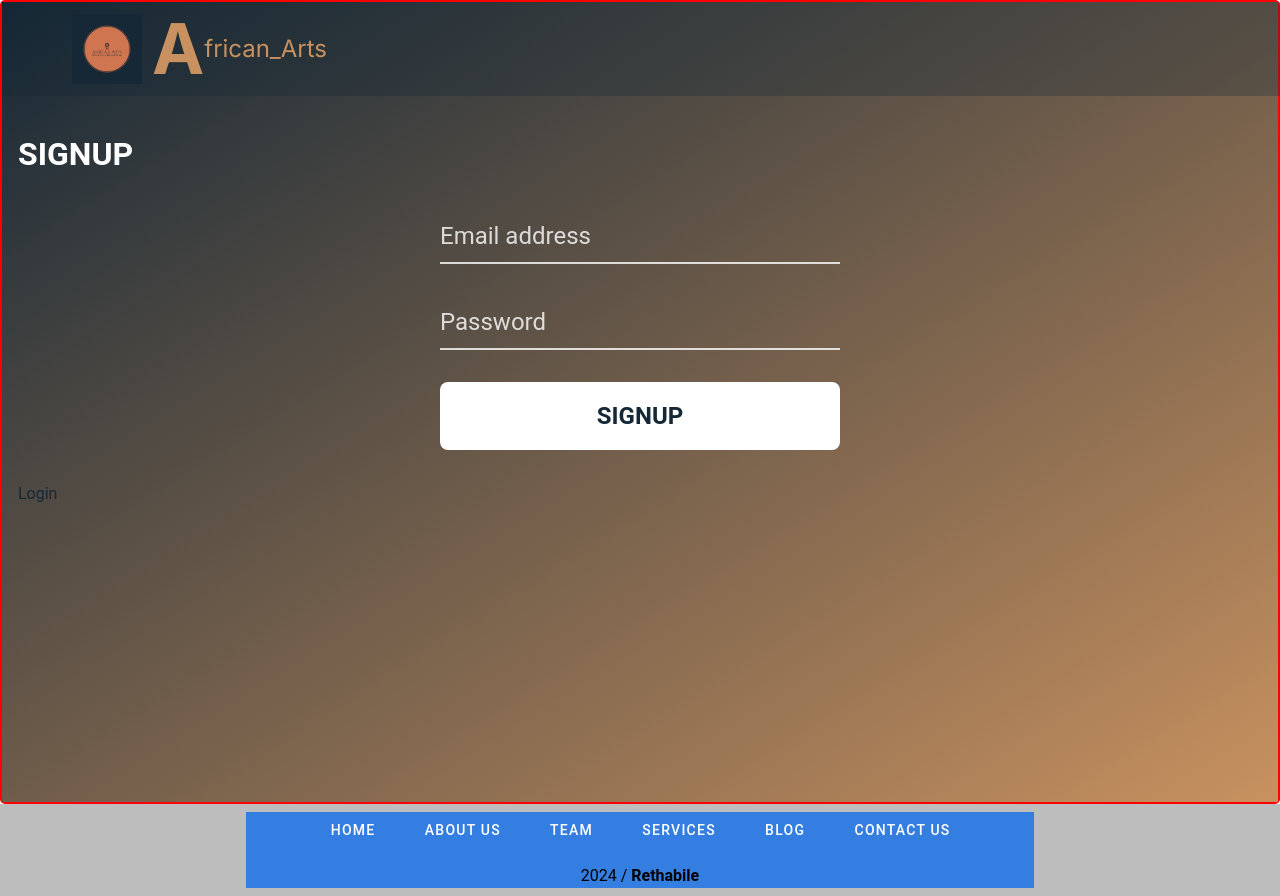
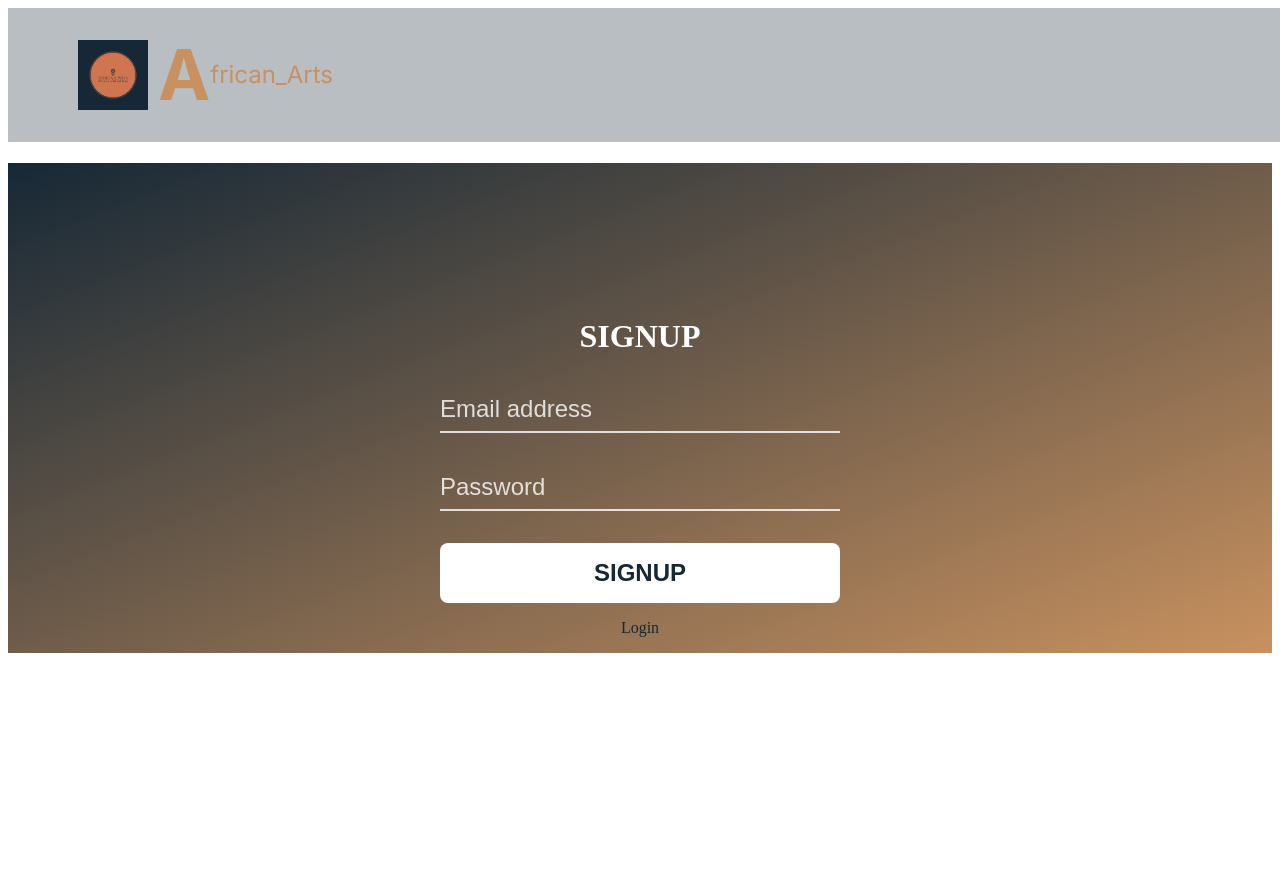
Before and after one commit to Twist1154/E-commerce-front-end, a Vue app: page /register in a window 1280 px wide. After the commit the page ends 816 px from the top, so only its background shows below. Built offline with nearby package versions, Linux system fonts and the light colour scheme.

Commit message:
modified file structre add my own classes

```diff
--- a/public/index.html
+++ b/public/index.html
@@ -6,6 +6,12 @@
     <meta name="viewport" content="width=device-width,initial-scale=1.0">
     <link rel="icon" href="<%= BASE_URL %>favicon.ico">
     <title><%= htmlWebpackPlugin.options.title %></title>
+    <link
+    rel="stylesheet"
+    href="https://pro.fontawesome.com/releases/v5.15.3/css/all.css"
+    integrity="sha384-iKbFRxucmOHIcpWdX9NTZ5WETOPm0Goy0WmfyNcl52qSYtc2Buk0NCe6jU1sWWNB"
+    crossorigin="anonymous"
+  />
   </head>
   <body>
     <noscript>
--- a/src/App.vue
+++ b/src/App.vue
@@ -1,30 +1,15 @@
 <template>
-  <!-- v-layout structure with Vuetify components -->
-
-      <div>
-        <div class="page-wrap">
-          <router-view></router-view>
-        </div>
-      </div>
-    <AppFooter />
+  <div>
+    <router-view></router-view>
+  </div>
 </template>
 
 <script>
-import AppFooter from '@/components/AppFooter.vue';
-
 export default {
   name: "App",
-  components: {
-    AppFooter
-    },
 };
 </script>
 
 <style scoped>
-
-.page-wrap {
-  margin: auto;
-  border: 2px solid red;
-  border-radius: 5px;
-}
+/* No styles applied */
 </style>
--- a/src/components/NavG.vue
+++ b/src/components/NavG.vue
@@ -18,13 +18,13 @@
         <h1 class="title"><span class="first-letter">A</span>frican_<span>Arts</span></h1>
       </div>
       <ul class="sidebar-links">
-        <li><router-link class="link" :to="{ name: 'home' }">Home</router-link></li>
-        <li><router-link class="link" :to="{ name: 'about' }">About</router-link></li>
+        <li><router-link class="link" :to="{ path: '/' }">Home</router-link></li>
+        <li><router-link class="link" :to="{ path: '/products' }">About</router-link></li>
+        <li><router-link class="link" :to="{ name: 'register' }">SignUp</router-link></li>
       </ul>
     </aside>
   </transition>
 </template>
-
 
 <script>
 export default {
@@ -39,26 +39,33 @@ export default {
   methods: {
   toggleMobileNav() {
     this.mobileNav = !this.mobileNav;
+    console.log('Mobile Nav toggled:', this.mobileNav);
   },
   handleScroll() {
     this.scrollPosition = window.scrollY;
+    console.log('Scroll position:', this.scrollPosition);
   },
   handleResize() {
     this.windowWidth = window.innerWidth;
+    console.log('Window width:', this.windowWidth);
     if (this.windowWidth > 768) {
       this.mobileNav = false; // Close sidebar on large screens
+      console.log('Mobile nav closed due to resize');
     }
   }
 },
 mounted() {
+  console.log('Component mounted');
   window.addEventListener('scroll', this.handleScroll);
   window.addEventListener('resize', this.handleResize);
   this.handleResize(); // Initialize mobileNav based on initial window size
 },
 beforeUnmount() {
+  console.log('Component before unmount');
   window.removeEventListener('scroll', this.handleScroll);
   window.removeEventListener('resize', this.handleResize);
 }
+
 };
 </script>
 
@@ -77,14 +84,14 @@ header {
   }
 
   nav {
-    position: relative;
     display: flex;
-    flex-direction: row;
+    justify-content: space-between;
+    align-items: center;
     padding: 12px 0;
     width: 90%;
     margin: 0 auto;
 
-    @media (min-width: 110px) {
+    @media (min-width: 1100px) {
       max-width: 1140px;
     }
   }
@@ -94,28 +101,28 @@ header {
     align-items: center;
 
     img {
-      width: 70px; /* Image size */
+      width: 70px;
       height: auto;
-      margin-right: 10px; /* Space between image and title */
+      margin-right: 10px;
       transition: .5s ease all;
     }
 
     .title {
       font-family: 'Inter', sans-serif;
-      font-size: 24px; /* General title size */
+      font-size: 24px;
       color: #C8915F;
       font-weight: 400;
       display: flex;
       align-items: center;
 
       .first-letter {
-        font-size: 70px; /* Match the image size */
-        font-weight: 700; /* Make the first letter bold */
+        font-size: 70px;
+        font-weight: 700;
         line-height: 1;
       }
 
       span {
-        font-size: 24px; /* Smaller size for the rest of the text */
+        font-size: 24px;
         font-weight: 400;
       }
     }
@@ -124,10 +131,6 @@ header {
   .icon {
     display: flex;
     align-items: center;
-    position: absolute;
-    top: 0;
-    right: 24px;
-    height: 100%;
 
     i {
       cursor: pointer;
@@ -141,46 +144,35 @@ header {
   }
 }
 
-/* Sidebar Styles */
 .sidebar {
-  background-color: #162836; /* Dark navy blue background */
+  background-color: #162836;
   width: 250px;
   height: 100vh;
   padding: 20px;
-  display: flex;
-  flex-direction: column;
   position: fixed;
   left: 0;
   top: 0;
   z-index: 1000;
 
   .sidebar-branding {
-    display: flex;
-    align-items: center;
     margin-bottom: 40px;
-
-    img {
-      width: 70px; /* Image size */
-      height: auto;
-      margin-right: 10px; /* Space between image and title */
-    }
 
     .title {
       font-family: 'Inter', sans-serif;
-      font-size: 24px; /* General title size */
+      font-size: 24px;
       color: #C8915F;
       font-weight: 400;
       display: flex;
       align-items: center;
 
       .first-letter {
-        font-size: 70px; /* Match the image size */
-        font-weight: 700; /* Make the first letter bold */
+        font-size: 70px;
+        font-weight: 700;
         line-height: 1;
       }
 
       span {
-        font-size: 24px; /* Smaller size for the rest of the text */
+        font-size: 24px;
         font-weight: 400;
       }
     }
--- a/src/main.js
+++ b/src/main.js
@@ -2,13 +2,6 @@ import { createApp } from 'vue';
 import App from './App.vue';
 import * as VueRouter from 'vue-router';
 
-//import './main.css';
-
-// Vuetify styles
-import 'vuetify/styles'
-import { createVuetify } from 'vuetify'
-import * as components from 'vuetify/components'
-import * as directives from 'vuetify/directives'
 
 // Import components
 import ShoppingCartPage from './pages/ShoppingCartPage.vue';
@@ -22,6 +15,7 @@ import RegisterPage from './pages/RegisterPage.vue'
 const routes = [
   {
     path: '/cart',
+    name: 'cart',
     component: ShoppingCartPage,
   },
   {
@@ -54,11 +48,7 @@ const routes = [
   }
 ];
 
-// Components
-const vuetify = createVuetify({
-  components,
-  directives,
-})
+
 
 // Create router instance
 const router = VueRouter.createRouter({
@@ -69,5 +59,4 @@ const router = VueRouter.createRouter({
 // Create and mount the app
 createApp(App)
   .use(router)
-  .use(vuetify)
   .mount('#app');
--- a/src/pages/LoginPage.vue
+++ b/src/pages/LoginPage.vue
@@ -22,8 +22,10 @@
     </section>
     <footer>
       <ul class="footer-links">
-        <li><router-link class="link" :to="{ name: 'home' }">Home</router-link></li>
-        <li><router-link class="link" :to="{ name: 'about' }">About</router-link></li>
+        <li><router-link class="link" to="/">Home</router-link></li>
+        <li><router-link class="link" to="/about">About</router-link></li>
+        <li><router-link class="link" to="/register">SignUp</router-link></li>
+        <li><router-link class="link" to="/product-detail">ProductDetailPage</router-link></li>
       </ul>
       <div class="social-icons">
         <a href="https://facebook.com" target="_blank" class="icon"><i class="fab fa-facebook-f"></i></a>
@@ -37,7 +39,7 @@
 <script>
 import navigation from '@/components/NavG.vue';
 import { useRouter } from 'vue-router';
-import userService from '@/service/userService.js';
+import userService from '@/services/userService.js';
 
 export default {
   components: { navigation },
@@ -53,22 +55,14 @@ export default {
     async validateUser() {
       if (!this.loginData.email || !this.loginData.password) {
         alert('Email and password are required');
-        console.log('Validation error: Missing email or password');
         return;
       }
 
       try {
-        console.log('Attempting to validate user with email:', this.loginData.email);
-        const response = await userService.validateUser(this.loginData.email, this.loginData.password);
-        console.log('User validated successfully:', response);
+        await userService.validateUser(this.loginData.email, this.loginData.password);
         alert('Login successful');
         this.$router.push('/');
       } catch (error) {
-        console.error('Error validating user:', error);
-        if (error.response) {
-          console.error('Error response data:', error.response.data);
-          console.error('Error response status:', error.response.status);
-        }
         if (error.response && error.response.status === 401) {
           alert('Invalid email or password');
         } else if (error.response && error.response.status === 400) {
@@ -92,6 +86,8 @@ export default {
 .forms {
   display: flex;
   min-height: 100vh;
+  justify-content: center; /* Centering form horizontally */
+  align-items: center; /* Centering form vertically */
 }
 
 form {
@@ -99,8 +95,8 @@ form {
   padding: 8rem 1rem 1rem;
 }
 
-form.login {
-  color: #2c3e50;
+form.register {
+  color: #FFF;
   background-color: #162836;
   background-image: linear-gradient(
     to bottom right,
@@ -113,6 +109,7 @@ h2 {
   font-size: 2rem;
   text-transform: uppercase;
   margin-bottom: 2rem;
+  text-align: center; /* Center the heading */
 }
 
 input {
@@ -125,7 +122,7 @@ input {
   max-width: 400px;
   margin: 0 auto;
   font-size: 1.5rem;
-  margin-bottom: 2rem;
+  margin-bottom: 1rem; /* Adjusted for spacing */
   padding: 0.5rem 0;
 }
 
@@ -142,6 +139,11 @@ input::placeholder {
   color: inherit;
 }
 
+form.register input:not([type="submit"]) {
+  color: #FFF;
+  border-bottom: 2px solid #FFF;
+}
+
 form.login input:not([type="submit"]) {
   color: #2c3e50;
   border-bottom: 2px solid #2c3e50;
@@ -155,15 +157,27 @@ form.login input[type="submit"] {
   border-radius: 0.5rem;
   cursor: pointer;
   text-transform: uppercase;
+  margin-bottom: 1rem; /* Space below button */
+}
+
+form.register input[type="submit"] {
+  background-color: #FFF;
+  color: #162836;
+  font-weight: 700;
+  padding: 1rem 2rem;
+  border-radius: 0.5rem;
+  cursor: pointer;
+  text-transform: uppercase;
+  margin-bottom: 1rem; /* Space below button */
 }
 
 .custom-link {
-  color: #162836;
+  display: block;
+  text-align: center;
+  color: #A67245;
   text-decoration: none;
-}
-
-.custom-link:hover {
-  color: #A67245;
+  font-size: 1rem;
+  margin-top: 1rem; /* Space above the link */
 }
 
 /* Footer Styles */
@@ -211,4 +225,7 @@ footer {
 .social-icons .icon:hover {
   color: #C8915F;
 }
+
+
+
 </style>
--- a/src/pages/RegisterPage.vue
+++ b/src/pages/RegisterPage.vue
@@ -20,7 +20,7 @@
           type="submit"
           value="SignUp"
         />
-        <router-link to="/login" class="custom-link">Login</router-link>
+        <router-link to="/loginPage" class="custom-link">Login</router-link>
       </form>
     </section>
   </main>
@@ -28,7 +28,7 @@
 
 <script>
 import navigation from '@/components/NavG.vue';
-import userService from '@/service/userService.js';
+import userService from '@/services/userService.js';
 
 export default {
   components: { navigation },
@@ -65,7 +65,8 @@ export default {
 <style>
 .forms {
   display: flex;
-  min-height: 100vh;
+  max-width:100%;
+  min-height: 100vhs;
 }
 
 form {
```
Also changed, not shown: src/main.css (deleted, +0 -213 lines), 1 other file (tests, documents, lock files or other folders). Lines whose indentation alone changed are shown as unchanged.
